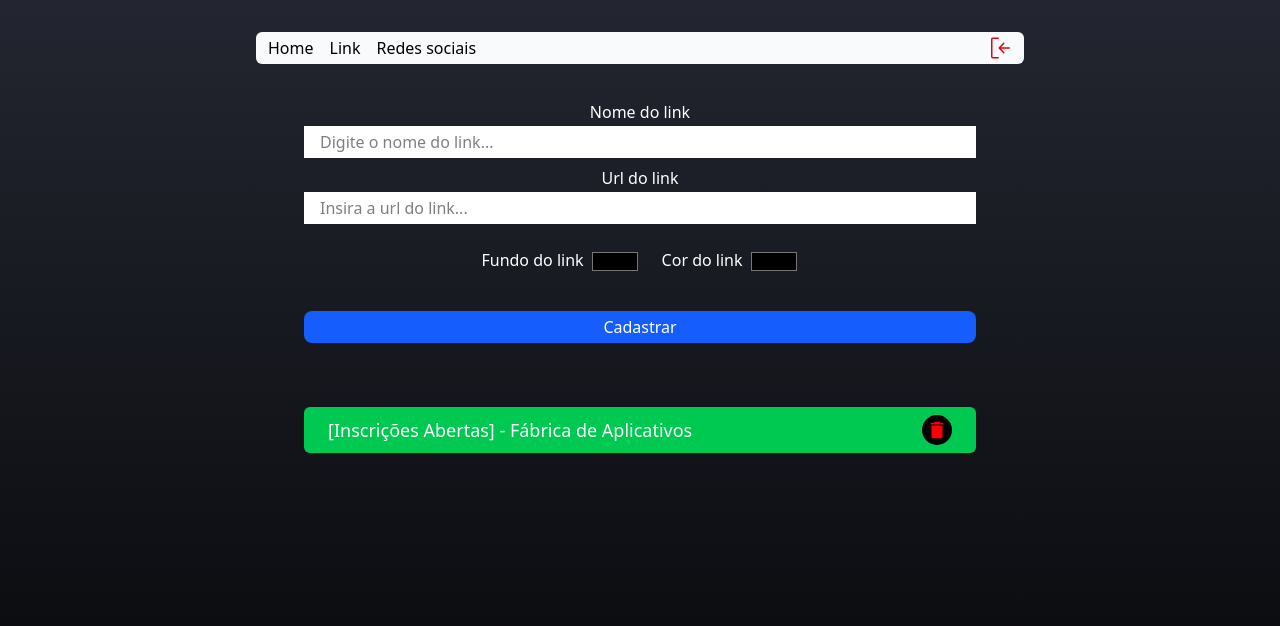
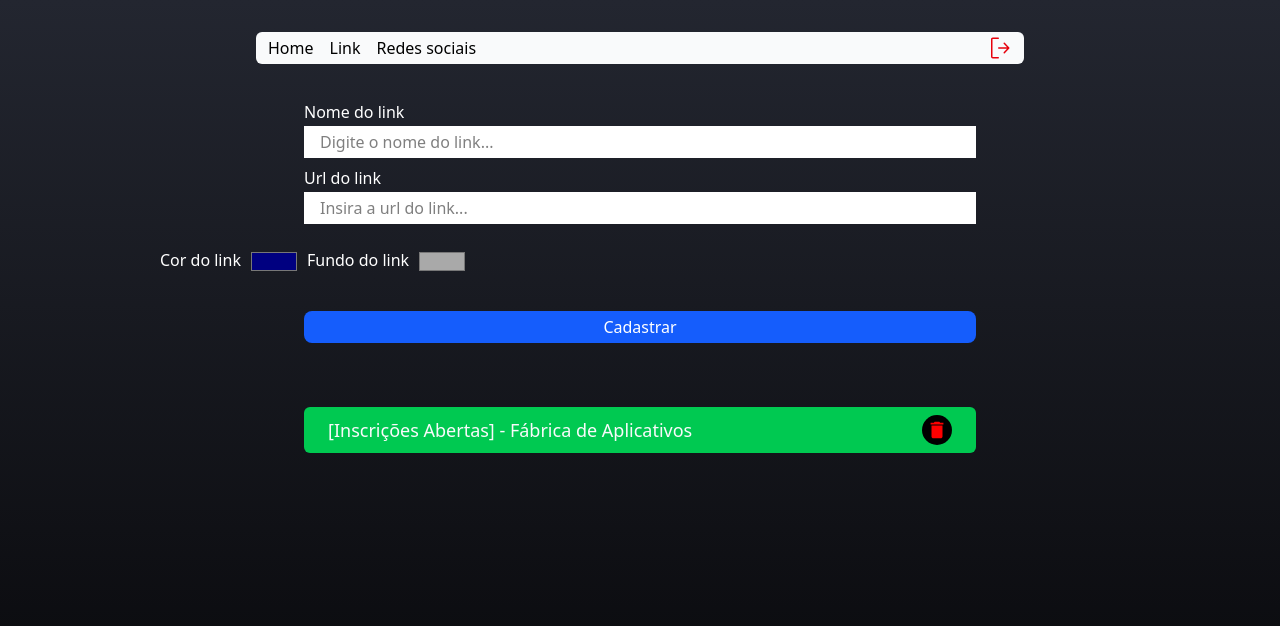
Before and after one commit to paulo-beltramin/projeto-links, a React (Vite) app: page /admin in a window 1280 px wide. Shown: the top 626 px of the page. Built offline with nearby package versions, Linux system fonts and the light colour scheme; no server answers; sample sign-in values are in the browser's storage.

Commit message:
desenvolvido função para deslogar usuario

```diff
--- a/src/Components/Header/index.tsx
+++ b/src/Components/Header/index.tsx
@@ -1,12 +1,14 @@
 import { Link } from "react-router"
-import { GoSignIn, GoSignOut } from "react-icons/go";
-
-
+import { GoSignOut } from "react-icons/go";
+import { signOut } from "firebase/auth";
+import { auth } from '../Services/db'
 
 
 export const Header = () => {
 
-
+  const handleLogout = async () => {
+    return signOut(auth)
+  }
 
   return (
     <div>
@@ -19,10 +21,9 @@ export const Header = () => {
           </div>
 
           <div className="flex text-red-600 text-2xl ">
-            <span>
-              <GoSignIn />
+            <span onClick={handleLogout} className="cursor-pointer">
+              <GoSignOut />
             </span>
-            <span className="hidden"><GoSignOut /></span>
           </div>
         </nav>
       </header>
--- a/src/pages/Admin/index.tsx
+++ b/src/pages/Admin/index.tsx
@@ -1,31 +1,51 @@
 import { Link } from "react-router"
 import { Header } from "../../Components/Header"
 import { MdDelete } from "react-icons/md"
+import { useState } from "react"
 
 
 const Admin = () => {
+
+  const [nameLink, setNameLink] = useState('')
+  const [urlLink, setUrlLink] = useState('')
+  const [backBottom, setBackBottom] = useState('#A9A9A9')
+  const [colorLink, setColorLink] = useState('#000080')
+
+  const handleColorLink = () => {
+
+  }
+
+
   return (
     <div>
       <Header />
 
       <section>
-        <form className=" flex justify-center items-center flex-col">
-          <label className="  text-white mt-9 text-base">Nome do link</label>
-          <input className=" max-md:w-11/12  bg-white w-2xl py-1 px-4 mt-0.5" type="text" placeholder="Digite o nome do link..." />
+        <form className=" flex flex-col ">
+          <div className=" mx-auto">
+            <label className="  text-white mt-9 text-base block">Nome do link</label>
+            <input className=" max-md:w-[300px]   bg-white w-2xl py-1 px-4 mt-0.5" type="text" placeholder="Digite o nome do link..."
+              value={nameLink} onChange={e => setNameLink(e.target.value)} />
+          </div>
 
-          <label className="text-white mt-2 text-base">Url do link</label>
-          <input className=" max-md:w-11/12 bg-white w-2xl py-1 px-4 mt-0.5" type="url" placeholder="Insira a url do link..." />
+          <div className="my-0 mx-auto">
+            <label className="text-white mt-2 text-base block">Url do link</label>
+            <input className="max-md:w-[300px] bg-white w-2xl py-1 px-4 mt-0.5" type="url" placeholder="Insira a url do link..."
+              value={urlLink} onChange={e => setUrlLink(e.target.value)} />
 
-          <div className="mt-6 text-white flex gap-1.5">
-            <label>Fundo do link</label>
-            <input className="mr-4" type="color" />
+          </div>
+          <div className="mt-6 text-white flex gap-2 ml-40 max-md:ml-10">
 
             <label>Cor do link</label>
-            <input type="color" />
+            <input type="color" value={colorLink} onChange={e => setColorLink(e.target.value)} onClick={handleColorLink} />
+
+
+            <label>Fundo do link</label>
+            <input className="mr-4" type="color" value={backBottom} onChange={e => setBackBottom(e.target.value)} />
           </div>
 
 
-          <div className=" max-md:w-11/12 mt-9 bg-blue-600 w-2xl text-center py-1 text-white font-medium rounded-lg mb-16">
+          <div className=" max-md:w-11/12 mt-9 bg-blue-600 w-2xl flex justify-center mx-auto py-1 text-white font-medium rounded-lg mb-16 ">
             <button className="cursor-pointer ">Cadastrar</button>
           </div>
 
```
